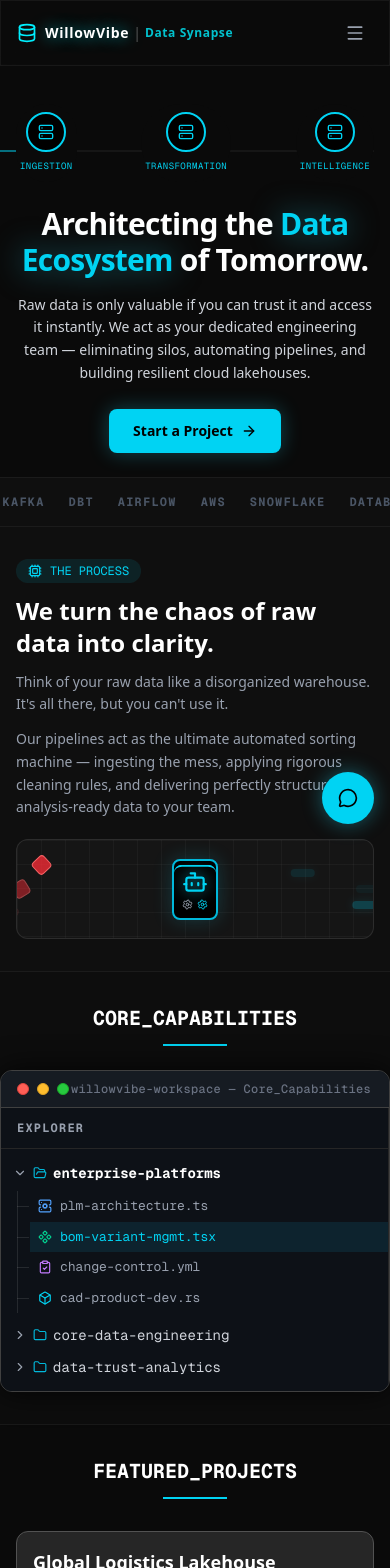
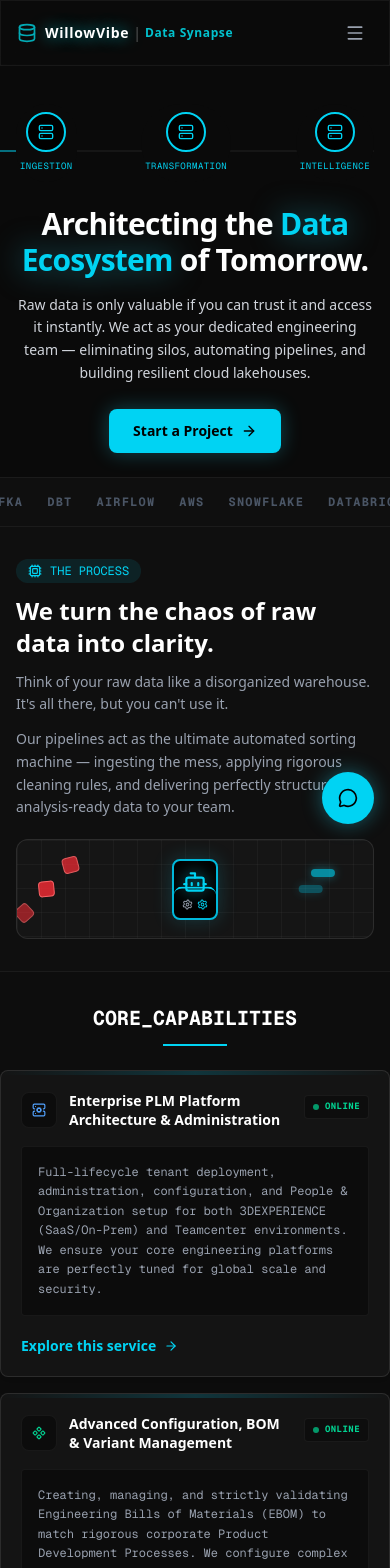
Before and after one commit to Sruthi-ng/willowvibe-web, a Next.js app: page / in a window 390 px wide. Shown: the top 1568 px of the page. Built offline with nearby package versions, Linux system fonts and the light colour scheme.

Commit message:
Redesign mobile view to Live Cloud Console and preserve desktop IDE layout

```diff
--- a/src/app/page.tsx
+++ b/src/app/page.tsx
@@ -184,7 +184,6 @@ function CoreCapabilitiesIDE() {
   const [expandedFolders, setExpandedFolders] = useState<Set<string>>(new Set([CAPABILITY_TREE_ADVANCED[0].folder]));
   const [activeFileId, setActiveFileId] = useState(CAPABILITY_TREE_ADVANCED[0].files[0].id);
   const [userHasInteracted, setUserHasInteracted] = useState(false);
-  const [mobileView, setMobileView] = useState<'explorer' | 'editor'>('explorer');
 
   // The tab bar and auto-traverse should be scoped to the parent folder of the currently active file.
   const activeFolderObj = CAPABILITY_TREE_ADVANCED.find(f => f.files.some(file => file.id === activeFileId)) || CAPABILITY_TREE_ADVANCED[0];
@@ -225,7 +224,6 @@ function CoreCapabilitiesIDE() {
   const handleFileClick = (fileId: string) => {
     handleInteraction();
     setActiveFileId(fileId);
-    setMobileView('editor');
 
     // Automatically expand the folder of the clicked file if not already expanded
     const parentFolder = CAPABILITY_TREE_ADVANCED.find(f => f.files.some(file => file.id === fileId))?.folder;
@@ -238,8 +236,42 @@ function CoreCapabilitiesIDE() {
     }
   };
 
+  // Flatten all files for the mobile view
+  const allMobileFiles = CAPABILITY_TREE_ADVANCED.flatMap(folder => folder.files);
+
   return (
-    <div className="w-full max-w-6xl mx-auto flex flex-col rounded-xl overflow-hidden bg-[#0d1117] border border-neutral-700 shadow-[0_0_30px_rgba(0,0,0,0.8)]">
+    <>
+      {/* Mobile Cloud Console Layout (Hidden on Desktop) */}
+      <div className="flex flex-col gap-4 lg:hidden w-full max-w-lg mx-auto">
+        {allMobileFiles.map(file => (
+          <div key={file.id} className="bg-neutral-900/80 border border-white/10 rounded-lg p-5 flex flex-col shadow-lg relative overflow-hidden">
+            <div className="absolute top-0 left-0 w-full h-1 bg-gradient-to-r from-transparent via-cyan-500/20 to-transparent" />
+            <div className="flex items-start justify-between mb-4">
+               <div className="flex items-center gap-3 pr-4">
+                  <div className="p-2.5 bg-black/40 rounded-lg border border-white/5 shrink-0 text-cyan-400">
+                     {file.icon}
+                  </div>
+                  <h3 className="text-white font-bold text-sm leading-snug">{file.fullTitle}</h3>
+               </div>
+               <div className="flex items-center gap-1.5 shrink-0 mt-1 bg-black/30 px-2 py-1 rounded border border-white/5">
+                  <div className="w-1.5 h-1.5 rounded-full bg-emerald-400 animate-pulse" />
+                  <span className="text-emerald-400 font-mono text-[9px] tracking-wider font-bold">ONLINE</span>
+               </div>
+            </div>
+
+            <div className="text-gray-400 font-mono text-[12px] leading-relaxed bg-black/40 p-4 rounded border border-white/5 whitespace-pre-wrap">
+               {file.fullDescription}
+            </div>
+
+            <Link href="/services" className="mt-5 text-cyan-400 text-sm font-semibold hover:text-cyan-300 flex items-center gap-2 w-max transition-colors">
+               Explore this service <ArrowRight size={14} />
+            </Link>
+          </div>
+        ))}
+      </div>
+
+      {/* Desktop IDE Layout (Hidden on Mobile) */}
+      <div className="hidden lg:flex w-full max-w-6xl mx-auto flex-col rounded-xl overflow-hidden bg-[#0d1117] border border-neutral-700 shadow-[0_0_30px_rgba(0,0,0,0.8)]">
         {/* IDE Header */}
         <div className="w-full bg-[#161b22] px-4 py-2.5 flex items-center border-b border-neutral-700">
           <div className="flex gap-2">
@@ -250,9 +282,9 @@ function CoreCapabilitiesIDE() {
           <div className="mx-auto text-xs font-mono text-gray-500 font-medium tracking-wide">willowvibe-workspace — Core_Capabilities</div>
         </div>
 
-      <div className="flex flex-col lg:grid lg:grid-cols-12 flex-grow h-auto lg:h-[550px] relative overflow-hidden">
+        <div className="flex flex-col lg:grid lg:grid-cols-12 flex-grow h-[550px] relative overflow-hidden">
           {/* Left Side: File Explorer */}
-        <div className={`lg:col-span-4 bg-[#0d1117] border-r border-neutral-800 font-mono text-sm overflow-y-auto max-h-[500px] lg:max-h-none ${mobileView === 'explorer' ? 'flex flex-col' : 'hidden lg:flex lg:flex-col'}`}>
+          <div className="lg:col-span-4 bg-[#0d1117] border-r border-neutral-800 font-mono text-sm overflow-y-auto flex flex-col">
             <div className="px-4 py-3 text-xs font-bold text-gray-400 uppercase tracking-widest border-b border-neutral-800 select-none shrink-0">
               Explorer
             </div>
@@ -299,17 +331,7 @@ function CoreCapabilitiesIDE() {
           </div>
 
           {/* Right Side: Editor Window */}
-        <div className={`lg:col-span-8 bg-[#0a0d12] relative overflow-hidden font-mono ${mobileView === 'editor' ? 'flex flex-col' : 'hidden lg:flex lg:flex-col'} h-[550px] lg:h-auto`}>
-            {/* Mobile Back Button */}
-            <div className="lg:hidden w-full bg-[#0d1117] px-4 py-2 border-b border-neutral-800 flex items-center shrink-0">
-                <button
-                    onClick={() => setMobileView('explorer')}
-                    className="text-cyan-400 font-mono text-xs hover:text-cyan-300 transition-colors flex items-center gap-2 py-1"
-                >
-                    <ChevronLeft size={14} /> cd .. / Return to Explorer
-                </button>
-            </div>
-
+          <div className="lg:col-span-8 bg-[#0a0d12] relative overflow-hidden font-mono flex flex-col h-full">
               {/* Editor Tabs */}
               <div className="flex flex-row overflow-x-auto bg-neutral-900/80 border-b border-white/10 custom-scrollbar select-none pt-2 px-2 gap-1 shrink-0">
                   {activeFolderObj.files.map((file) => {
@@ -370,6 +392,7 @@ function CoreCapabilitiesIDE() {
           </div>
         </div>
       </div>
+    </>
   );
 }
 
```
Lines whose indentation alone changed are shown as unchanged.
